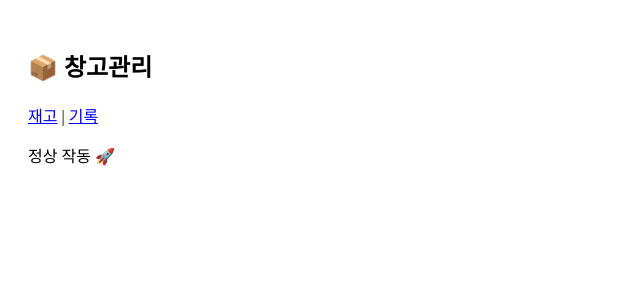
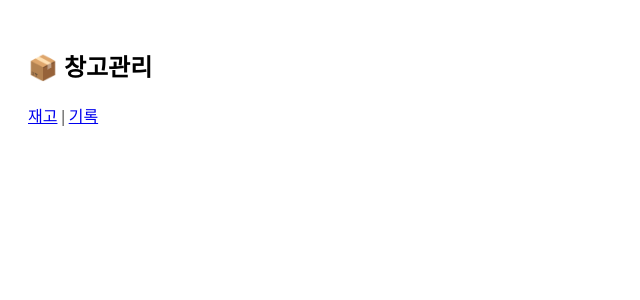
Before and after one commit to idwink37/stock-app, a Next.js app: page / in a window 1280 px wide. Shown: the top 300 px of the page, without its empty margins (0-640 px from the left). Built offline with nearby package versions, Linux system fonts and the light colour scheme.

Commit message:
Update page.js

```diff
--- a/app/page.js
+++ b/app/page.js
@@ -7,9 +7,8 @@ export default function Home() {
     <div style={{ padding: 20 }}>
       <h2>📦 창고관리</h2>
 
-      <Link href="/stock">재고</Link> | <Link href="/list">기록</Link>
-
-      <p>정상 작동 🚀</p>
+      <Link href="/stock">재고</Link> |{" "}
+      <Link href="/list">기록</Link>
     </div>
   );
 }
```
